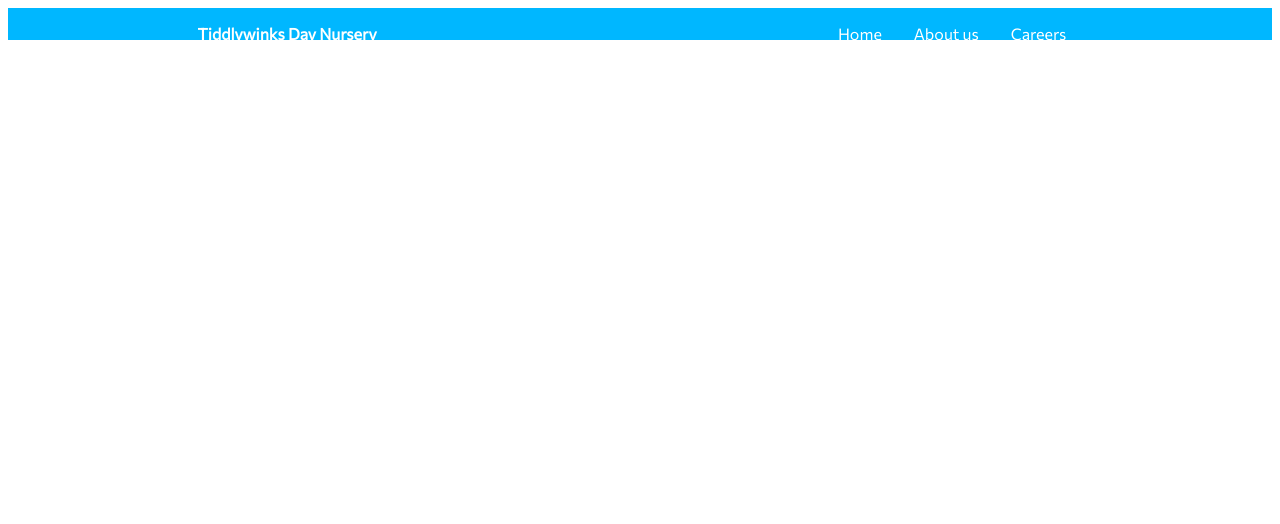
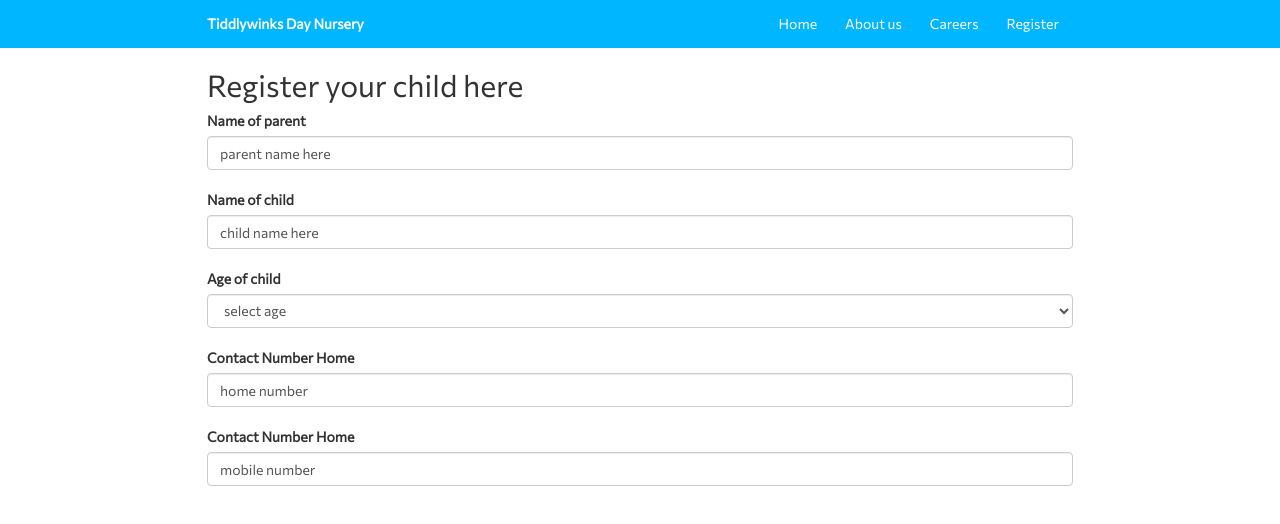
Before and after one commit to TRT-NadiaR/angular-project, an Angular app: page /register in a window 1280 px wide. Before the commit this address led to /. Shown: the top 524 px of the page. Built offline with nearby package versions, Linux system fonts and the light colour scheme.

Commit message:
created registry page with input fields, need to fix issue which is not pulling in placeholder text

```diff
--- a/src/app/app-routing.module.ts
+++ b/src/app/app-routing.module.ts
@@ -3,12 +3,14 @@ import { Routes, RouterModule } from '@angular/router';
 import {HomeComponent} from './home/home.component'
 import { CareersComponent} from './careers/careers.component'
 import { AboutUsComponent} from './about-us/about-us.component'
+import { RegisterComponent } from './register/register.component';
 
 
 const routes: Routes = [
   {path: "", component:HomeComponent},
   {path: "about", component: AboutUsComponent},
-  {path: "careers", component: CareersComponent}
+  {path: "careers", component: CareersComponent},
+  {path: "register", component: RegisterComponent}
 ]
 
 @NgModule({
--- a/src/app/app.component.html
+++ b/src/app/app.component.html
@@ -10,6 +10,7 @@
     <li><a href="#" routerLink="/">Home</a> </li>
     <li><a href="#" routerLink="/about">About us</a> </li>
     <li><a href="#" routerLink="/careers">Careers</a> </li>
+    <li><a href="#" routerLink="/register">Register</a> </li>
   </ul>
 </nav>
 </div>
--- a/src/app/app.module.ts
+++ b/src/app/app.module.ts
@@ -5,7 +5,8 @@ import { AppComponent } from './app.component';
 import {FormsModule} from '@angular/forms';
 import {HomeComponent} from './home/home.component'
 import { CareersComponent} from './careers/careers.component'
-import { AboutUsComponent} from './about-us/about-us.component'
+import { AboutUsComponent} from './about-us/about-us.component';
+import { RegisterComponent } from './register/register.component'
 
 
 
@@ -14,7 +15,8 @@ import { AboutUsComponent} from './about-us/about-us.component'
     AppComponent,
     HomeComponent,
     CareersComponent,
-    AboutUsComponent
+    AboutUsComponent,
+    RegisterComponent
   ],
   imports: [
     BrowserModule,
--- /dev/null
+++ b/src/app/child.ts
@@ -0,0 +1,12 @@
+export class Child {
+
+    constructor(
+      public id: number,
+      public nameAdult: string,
+      public nameChild: string,
+      public ageOfChild: string,
+      public contactNumberHome: string,
+      public contactNumberMobile: string
+    ) {  }
+
+  }
--- a/src/app/home/home.component.html
+++ b/src/app/home/home.component.html
@@ -1,12 +1,29 @@
 <h1>Welcome!</h1>
 
 <div class="play-container">
-    <p>You've clicked <span (click)="countClick()">this</span> {{ clickCounter }} times.</p>
+    <p>You've clicked <button (click)="countClick()">this</button> {{ clickCounter }} times.</p>
+    <button (click)="resetClicks()">Reset</button>
 </div>
 
+
+<div class="play-container" [style.background-color]="clickCounter > 4 ? 'yellow' : 'lightgray'">
+    <!-- <ng-template [ngIf]="clickCounter > 4" [ngIfElse]="none">
+        <p>The click counter <strong>IS GREATER</strong> than 4.</p>
+    </ng-template>
+
+    <ng-template #none>
+        <p>The click counter is <strong>not greater</strong> than 4.</p>
+    </ng-template> -->
+</div>
+
+<!-- <h2>Register your child</h2>
 <div class="play-container">
     <p>
-        <input type="text" [(ngModel)]="name"><br>
-        <strong>You said: </strong> {{ name }}
+        <input type="text" [(ngModel)]= "name"><br>
+        <strong>Your name: </strong> {{name}}
     </p>
-</div>
+    <p>
+        <input type="number" [(ngModel)]= "telNumber"><br>
+        <strong>Your number (Mobile): </strong> {{telNumber}}
+    </p>
+</div> -->
--- a/src/app/home/home.component.scss
+++ b/src/app/home/home.component.scss
@@ -1,4 +1,6 @@
-span {
+@import url('https://unpkg.com/bootstrap@3.3.7/dist/css/bootstrap.min.css');
+
+button {
     font-weight: bold;
     background: lightgray;
     padding: .3em .8em;
@@ -10,8 +12,24 @@ span {
     border: 1px solid lightgray;
     margin-bottom: 1em;
 
+
     input {
         padding: 1em;
         margin-bottom: 2em;
     }
 }
+
+.form-container {
+    padding: 3.5em;
+    border: 1px solid lightgray;
+    margin-bottom: 1em;
+
+    input {
+        padding: 1em;
+        margin-bottom: 2em;
+    }
+}
+
+p {
+    color: black;
+}
--- a/src/app/home/home.component.ts
+++ b/src/app/home/home.component.ts
@@ -1,4 +1,5 @@
 import { Component, OnInit } from '@angular/core';
+
 
 @Component({
   selector: 'app-home',
@@ -8,7 +9,8 @@ import { Component, OnInit } from '@angular/core';
 export class HomeComponent implements OnInit {
 
   clickCounter: number = 0;
-  name: string = '';
+  name: string = "";
+  telNumber: number;
 
   constructor() { }
 
@@ -19,4 +21,8 @@ export class HomeComponent implements OnInit {
     this.clickCounter += 1;
   }
 
+  resetClicks() {
+    this.clickCounter = 0;
+  }
+
 }
--- /dev/null
+++ b/src/app/register/register.component.html
@@ -0,0 +1,31 @@
+<h2>Register your child here</h2>
+
+<div class="form-group">
+    <label for="name">Name of parent</label>
+    <input type="text" class="form-control" id="nameAdult"
+           required
+           [(ngModel)]="model.nameAdult" name="nameAdult">
+          <br>
+
+    <label for="name">Name of child</label>
+    <input type="text" class="form-control" id="nameChild"
+            required
+            [(ngModel)]="model.nameChild" name="nameChild"><br>
+
+        <label for="age">Age of child</label>
+        <select class="form-control" id="age" required>
+          <option *ngFor="let age of ageOfChild" [value]="age">{{age}}</option>
+        </select><br>
+
+
+      <label for="contactHome">Contact Number Home</label>
+    <input type="text" class="form-control" id="contactHome"
+            required
+            [(ngModel)]="model.contactNumberHome" name="contactHome"><br>
+
+
+            <label for="contactMob">Contact Number Home</label>
+          <input type="text" class="form-control" id="contactMob"
+                  required
+                  [(ngModel)]="model.contactNumberMobile" name="contactMobile"><br>
+              </div>
--- /dev/null
+++ b/src/app/register/register.component.scss
@@ -0,0 +1 @@
+@import url('https://unpkg.com/bootstrap@3.3.7/dist/css/bootstrap.min.css');
--- /dev/null
+++ b/src/app/register/register.component.ts
@@ -0,0 +1,31 @@
+import { Component, OnInit } from '@angular/core';
+import { Child } from '../child';
+import { CommonModule } from '@angular/common'
+
+@Component({
+  selector: 'app-register',
+  templateUrl: './register.component.html',
+  styleUrls: ['./register.component.scss']
+})
+export class RegisterComponent implements OnInit {
+
+  ageOfChild = ["select age", '9 months','10 months','11 months', '1', '2', '3', '4']
+
+
+  model = new Child (18, 'parent name here', "child name here",this.ageOfChild[0], 'home number', 'mobile number');
+  submitted = false;
+
+  onSubmit() {
+    this.submitted = true;
+  }
+
+  get diagnostic() {
+    return JSON.stringify(this.model);
+  }
+
+  constructor() { }
+
+  ngOnInit(): void {
+  }
+
+}
```
Also changed, not shown: 1 other file (tests, documents, lock files or other folders).
